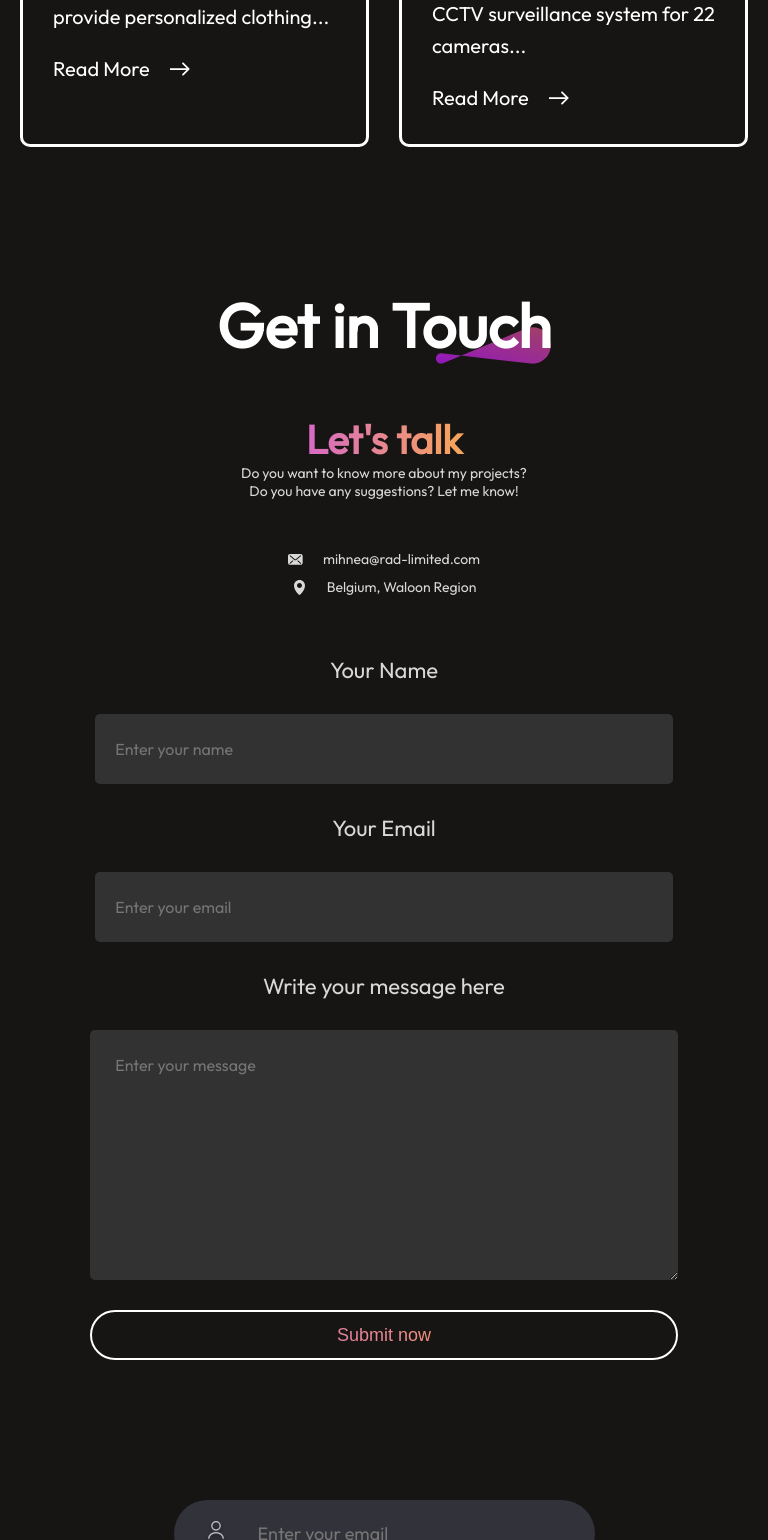
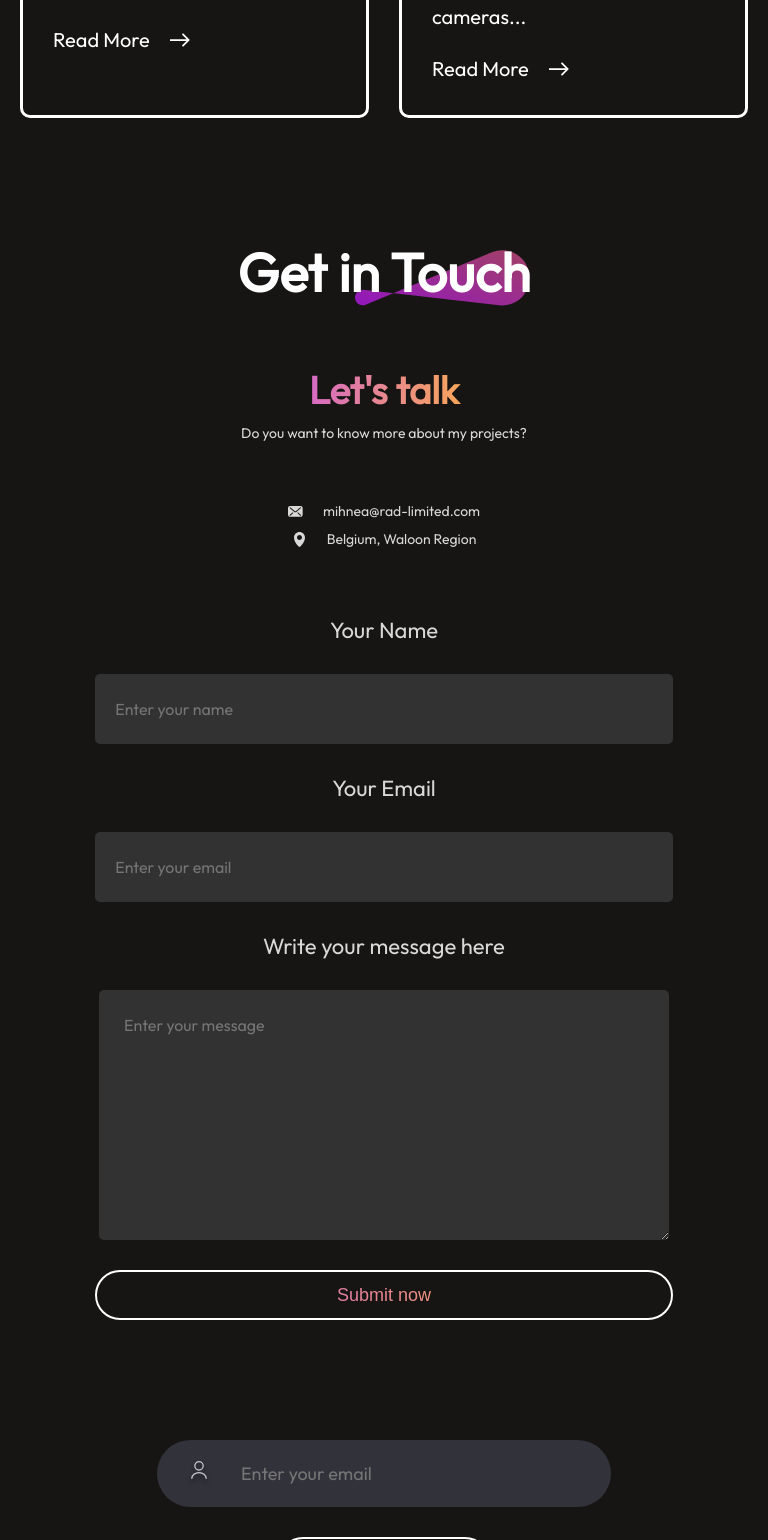
Before and after one commit to mihnearad/personal-portfolio-react, a React (Vite) app: page / in a window 768 px wide. Shown: the part 2584-4124 px from the top of the page. Built offline with nearby package versions, Linux system fonts and the light colour scheme.

Commit message:
Good state in mobile / tablet / desktop optimization

```diff
--- a/src/Components/About/About.css
+++ b/src/Components/About/About.css
@@ -216,6 +216,14 @@
     padding: 0px 0px;
   }
 
+  .about-title img {
+    width: 60%;
+  }
+
+  .about-left img {
+    height: 300px;
+  }
+
   .about-para {
     font-size: 20px;
     line-height: 30px;
@@ -228,14 +236,6 @@
     gap: 25px;
   }
 
-  .about-left img {
-    height: 300px;
-  }
-
-  .about-title img {
-    width: 60%;
-  }
-
   .about-achievement h1 {
     font-size: 5vw;
   }
--- a/src/Components/Contact/Contact.css
+++ b/src/Components/Contact/Contact.css
@@ -1,7 +1,7 @@
+
 .contact {
   display: flex;
   flex-direction: column;
-  justify-content: center;
   align-items: center;
   gap: 80px;
   margin: 80px 170px;
@@ -28,15 +28,15 @@
 
 .contact-section {
   display: flex;
-  gap: 150px;
+  gap: 25vw;
   margin-bottom: 50px;
 }
 
 .contact-left {
   display: flex;
   flex-direction: column;
-  gap: 40px;
-  align-items: center;
+  gap: 50px;
+
 }
 
 .contact-text {
@@ -133,21 +133,20 @@
   transform: scale(1.1);
 }
 
-@media (max-width: 1400px) {
+@media (max-width: 768px) {
   .contact {
     gap: 30px;
     align-items: center;
-    margin: 60px 30px;
+    margin: 40px 20px;
   }
 
   .contact-title h1 {
-    font-size: 8vw;
-    padding: 0;
-    font-weight: 600;
+    font-size: 10vw;
+    padding: 0px 0px;
   }
 
   .contact-title img {
-    width: 15vw;
+    width: 60%;
   }
 
   .contact-section {
@@ -155,15 +154,21 @@
     gap: 30px;
   }
 
+  .contact-left {
+    align-items: center;
+  }
+
   .contact-left h1 {
-    margin-top: 20px;
-    font-size: 40px;
+    margin-top: 30px;
+    font-size: 8vw;
     text-align: center;
+  }
+  .contact-text p {
+    margin-top: 10px;
   }
 
   .contact-left p {
     font-size: 14px;
-    text-align: center;
   }
 
   .contact-details {
@@ -195,3 +200,34 @@
     padding: 10px 20px;
   }
 }
+
+@media (min-width: 768px) and (max-width: 1400px) {
+  .contact {
+    margin: 40px 20px;
+  }
+
+  .contact-title h1 {
+    font-size: 7vw;
+    padding: 0px 0px;
+  }
+
+  .contact-left h1 {
+    font-size: 5vw;
+  }
+
+  .contact-title img {
+    width: 60%;
+  }
+
+  .contact-right textarea {
+    font-size: 16px;
+    width: 90%;
+  }
+
+.contact-section {
+  display: flex;
+  gap: 5vw;
+  margin-bottom: 50px;
+}
+
+}
--- a/src/Components/Contact/Contact.jsx
+++ b/src/Components/Contact/Contact.jsx
@@ -19,7 +19,6 @@ const Contact = () => {
 
                     <h1>Let's talk</h1>
                     <p>Do you want to know more about my projects?</p>
-                    <p>Do you have any suggestions? Let me know!</p>
 
                 </div>
                     <div className="contact-details">
--- a/src/Components/Footer/Footer.css
+++ b/src/Components/Footer/Footer.css
@@ -1,4 +1,3 @@
-
 .footer {
   margin: 50px 140px;
   display: flex;
@@ -84,10 +83,9 @@
 .footer-bottom-right a {
   display: flex;
   gap: 50px;
-  margin-bottom: 50px;
+  margin-bottom: 20px;
   text-decoration: none;
-  color: white
-
+  color: white;
 }
 
 .footer-bottom-right a:hover {
@@ -95,9 +93,9 @@
   transition: 0.3s;
 }
 
-@media (max-width: 1400px) {
+@media (max-width: 1000px) {
   .footer {
-    margin: 50px 30px;
+    margin: 40px; /* Reduce margin for tablet screens */
   }
 
   .footer-top {
@@ -110,6 +108,7 @@
     font-size: 14px;
     align-items: center;
     justify-content: center;
+    margin-bottom: 20px;
   }
 
   .footer-top-left img {
@@ -125,8 +124,15 @@
     width: 100%;
     padding-left: 60px;
     padding-right: 60px;
-
   }
 
+  .footer-email-input {
+    width: 50%;
+  }
+}
 
+@media (min-width: 1000px) and (max-width: 1300px) {
+  .footer {
+    margin: 40px 40px; /* Reduce margin for tablet screens */
+  }
 }
--- a/src/Components/Projects/Projects.css
+++ b/src/Components/Projects/Projects.css
@@ -134,4 +134,13 @@
   .projects {
     margin: 40px 20px;
   }
+
+  .projects-title h1 {
+    font-size: 7vw;
+    padding: 0;
+  }
+
+  .projects-title img {
+    width: 60%;
+  }
 }
```
